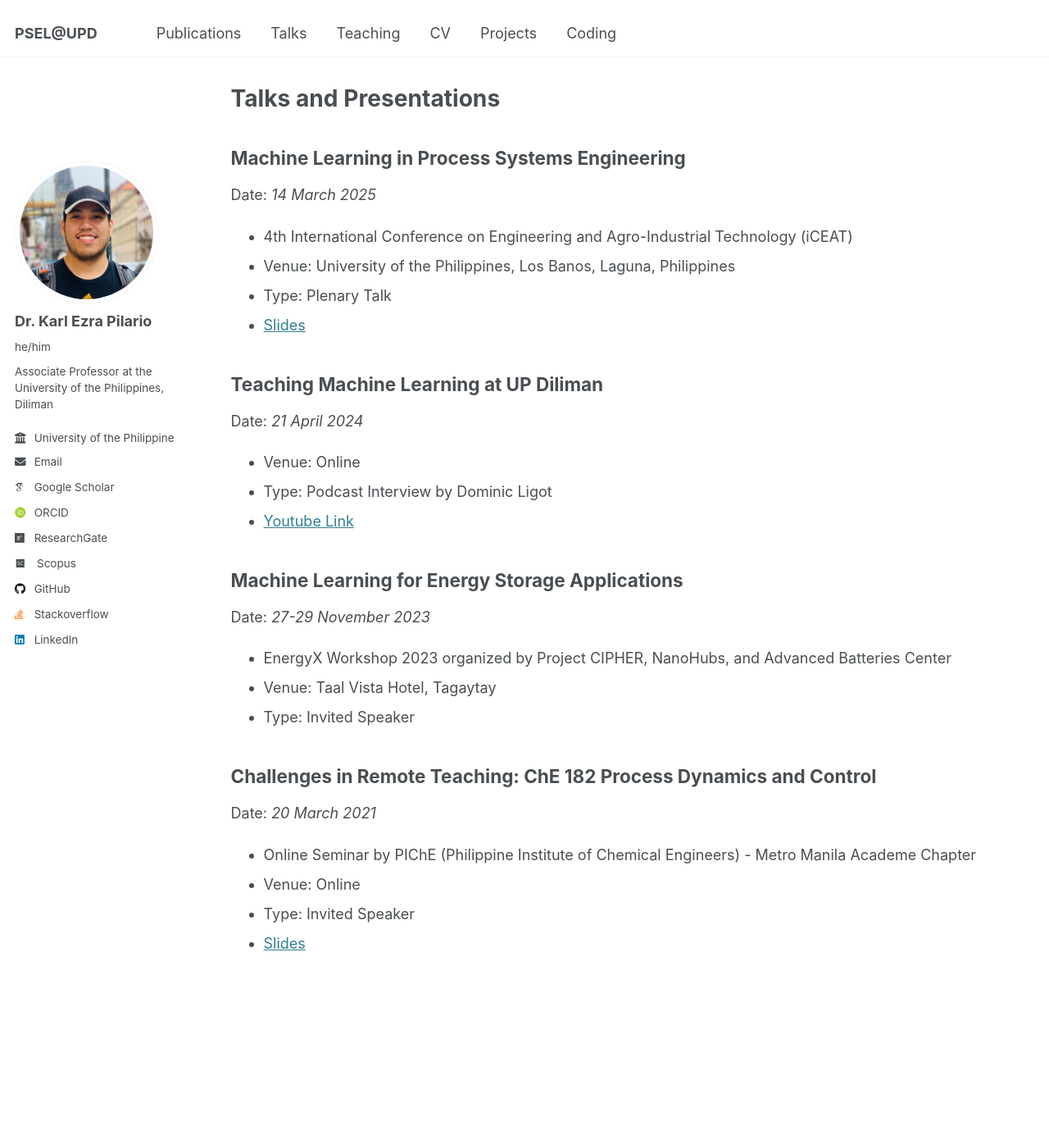
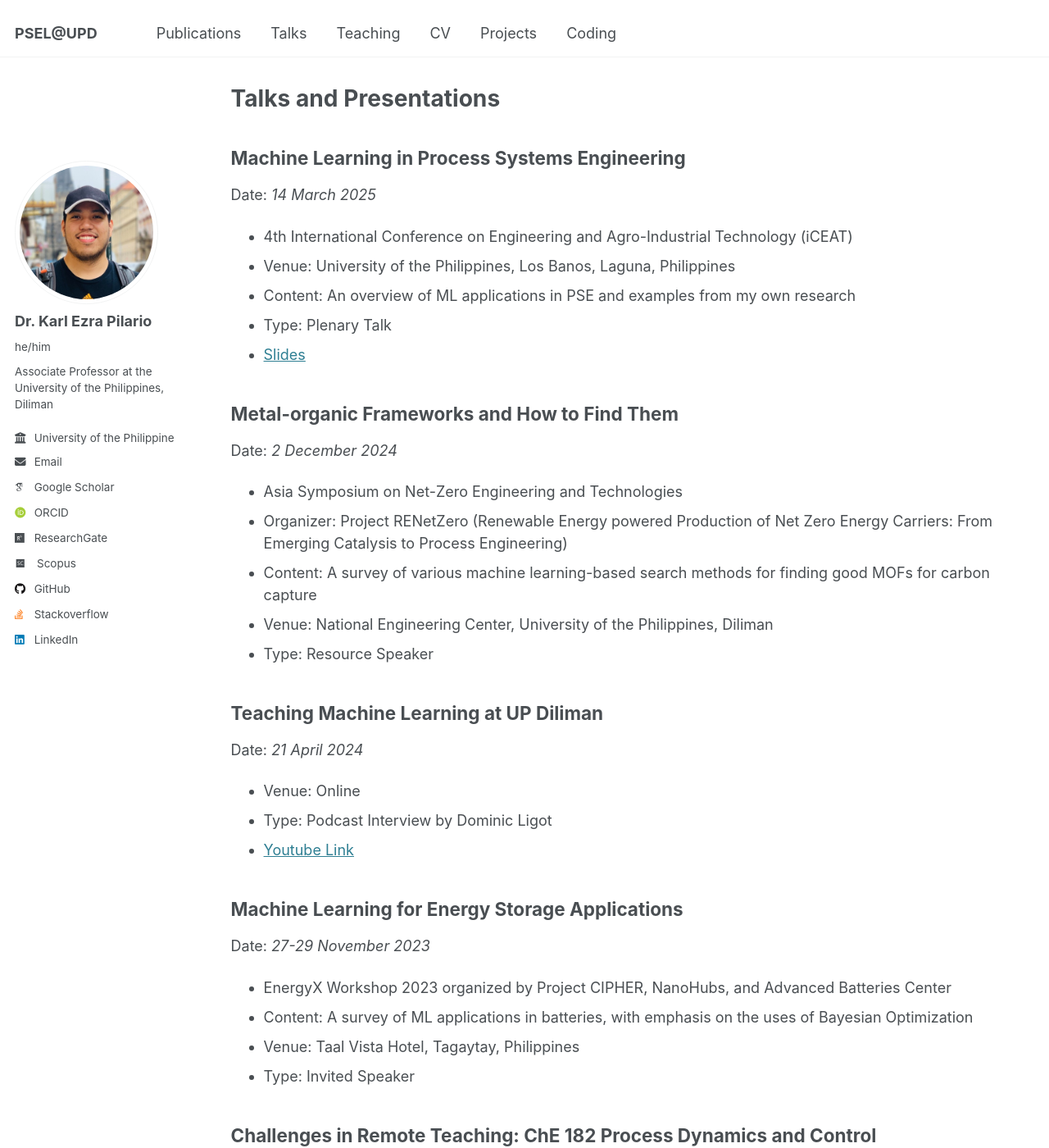
Before and after one commit to kspilario/kspilario.github.io, a Jekyll site: the page built from _pages/talks.md, in a window 1280 px wide and 1400 px high. Shown: the whole window at 82% size. Built offline with Jekyll 4.4.1, drawn with Linux system fonts in a browser that asks for light colours; some web fonts are replaced.

Commit message:
Update talks.md

```diff
--- a/_pages/talks.md
+++ b/_pages/talks.md
@@ -9,8 +9,17 @@ author_profile: true
 Date: *14 March 2025*
 * 4th International Conference on Engineering and Agro-Industrial Technology (iCEAT)
 * Venue: University of the Philippines, Los Banos, Laguna, Philippines
+* Content: An overview of ML applications in PSE and examples from my own research
 * Type: Plenary Talk
 * [Slides](https://www.dropbox.com/scl/fi/ieb1v5l8txvt9awpod0is/AI-ML-in-PSEL-iCEAT-Plenary-Talk.pdf?rlkey=lk6pzlleiu75d0qpb1mox7yej&st=7zsmb100&dl=0)
+
+## Metal-organic Frameworks and How to Find Them
+Date: *2 December 2024*
+* Asia Symposium on Net-Zero Engineering and Technologies
+* Organizer: Project RENetZero (Renewable Energy powered Production of Net Zero Energy Carriers: From Emerging Catalysis to Process Engineering)
+* Content: A survey of various machine learning-based search methods for finding good MOFs for carbon capture
+* Venue: National Engineering Center, University of the Philippines, Diliman
+* Type: Resource Speaker
 
 ## Teaching Machine Learning at UP Diliman
 Date: *21 April 2024*
@@ -21,7 +30,8 @@ Date: *21 April 2024*
 ## Machine Learning for Energy Storage Applications
 Date: *27-29 November 2023*
 * EnergyX Workshop 2023 organized by Project CIPHER, NanoHubs, and Advanced Batteries Center
-* Venue: Taal Vista Hotel, Tagaytay
+* Content: A survey of ML applications in batteries, with emphasis on the uses of Bayesian Optimization
+* Venue: Taal Vista Hotel, Tagaytay, Philippines
 * Type: Invited Speaker
 
 ## Challenges in Remote Teaching: ChE 182 Process Dynamics and Control
```
